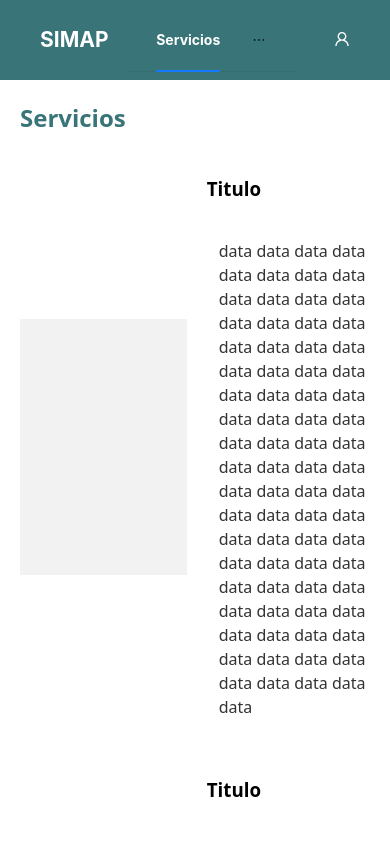
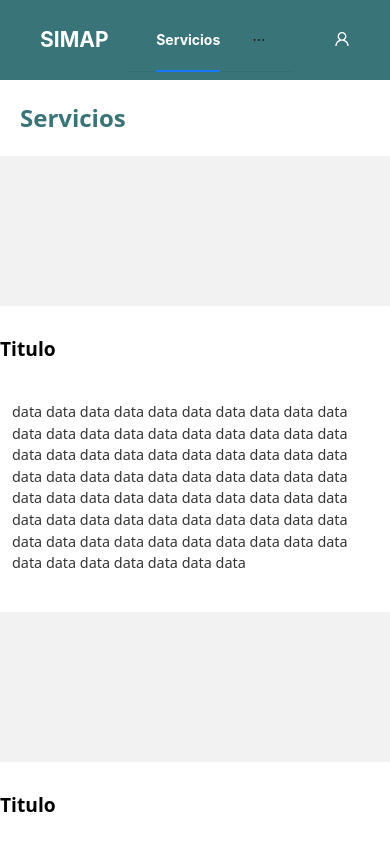
Before and after one commit to AlejandroIGA/DWP-Frontend-SIMAP, a React (Vite) app: page /servicios in a window 390 px wide. Built offline with nearby package versions, Linux system fonts and the light colour scheme.

Commit message:
Se añade responsividad en elementos de landingPage

```diff
--- a/src/pages/Certifications/Certifications.jsx
+++ b/src/pages/Certifications/Certifications.jsx
@@ -9,10 +9,10 @@ function Certifications(props) {
         <LandingLayout
             nav={<NavBar></NavBar>}
             content={
-                <>
+                <div style={{margin:"0", padding:"0"}}>
                     <h2>Certificaciones</h2>
                     <div>
-                        <div className='info-card'>
+                        <div className='test'>
                             <div className='info-image'>
 
                             </div>
@@ -29,7 +29,7 @@ function Certifications(props) {
                                 </p>
                             </div>
                         </div>
-                        <div className='info-card'>
+                        <div className='test'>
                             <div className='info-image'>
 
                             </div>
@@ -48,7 +48,7 @@ function Certifications(props) {
                         </div>
 
                     </div>
-                </>
+                </div>
 
             }
             footer={<Footer></Footer>}
--- a/src/pages/Certifications/style.css
+++ b/src/pages/Certifications/style.css
@@ -1,22 +1,63 @@
-.info-card{
+/* Estilos base */
+.test{
     display: flex;
-    direction: row;
+    flex-direction: row; /* Corregido: usa flex-direction en lugar de direction */
     width: 100%;
     color: #000;
-    align-items: top;
+    align-items: flex-start; /* Corregido: usa flex-start en lugar de top */
     margin-bottom: 20px;
+    margin-left: 20px;
+    margin-right: 20px;
+}
+
+.info-image {
+    width: 256px;
+    background-color: #f2f2f2;
+    height: 256px;
+    flex-shrink: 0; /* Evita que la imagen se reduzca */
+}
+
+.info-data {
+    display: flex;
+    flex-direction: column;
+    width: calc(100% - 276px); /* Ajusta el ancho restando el ancho de la imagen y el margen */
     margin-left: 20px;
 }
 
-.info-image{
-    width: 256px;
-    background-color: #f2f2f2;
-    height: 256px;
+/* Media Queries para responsividad */
+
+/* Pantallas menores a 768px */
+@media (max-width: 768px) {
+    .test {
+        flex-direction: column; /* Apila los elementos verticalmente */
+        margin-left: 0; /* Elimina el margen izquierdo */
+        margin-right: 0; /* Elimina el margen derecho */
+        align-items: center; /* Centra los elementos */
+    }
+
+    .info-image {
+        width: 100%; /* Ocupa todo el ancho en pantallas pequeñas */
+        height: 200px; /* Reduce la altura de la imagen */
+        margin-bottom: 10px; /* Añade espacio entre la imagen y el texto */
+    }
+
+    .info-data {
+        width: 100%; /* Ocupa todo el ancho en pantallas pequeñas */
+        margin-left: 0; /* Elimina el margen izquierdo */
+    }
 }
 
-.info-data{
-    display: flex;
-    flex-direction: column;
-    width: 80%;
-    margin-left: 20px;
+/* Pantallas menores a 480px */
+@media (max-width: 480px) {
+    .info-image {
+        height: 150px; /* Reduce aún más la altura de la imagen */
+    }
+
+    .info-data h3 {
+        font-size: 1.2rem; /* Reduce el tamaño del título */
+    }
+
+    .info-data p {
+        font-size: 0.9rem; /* Reduce el tamaño del texto */
+    }
 }
--- a/src/pages/Contact/Contact.jsx
+++ b/src/pages/Contact/Contact.jsx
@@ -21,7 +21,7 @@ function Contact(props) {
                 </p>
                 <div className='info-card'>
                     <div className='image'>
-                    <MailOutlined style={{fontSize:"64px"}}/>
+                    <MailOutlined style={{fontSize:"64px", color:"#000"}}/>
                     </div>
                     <div className='data'>
                         <p>Correo:</p>
@@ -30,7 +30,7 @@ function Contact(props) {
                 </div>
                 <div className='info-card'>
                     <div className='image'>
-                    <PhoneOutlined style={{fontSize:"64px"}} rotate={90}/>
+                    <PhoneOutlined style={{fontSize:"64px",  color:"#000"}} rotate={90}/>
                     </div>
                     <div className='data'>
                         <p>Teléfono:</p>
--- a/src/pages/Contact/style.css
+++ b/src/pages/Contact/style.css
@@ -1,25 +1,59 @@
-.info{
+/* Estilos base */
+.info {
     display: flex;
     flex-direction: column;
     width: 100%;
-    height: 60vh;
 }
 
-.info-card{
+.info-card {
     display: flex;
     flex-direction: row;
     width: 100%;
     align-items: center;
+    margin-bottom: 20px; /* Espacio entre tarjetas */
 }
 
-.info-card .image{
+.info-card .image {
     width: 64px;
     height: 64px;
     padding: 20px;
+    flex-shrink: 0; /* Evita que la imagen se reduzca */
 }
 
-.info-card .data{
+.info-card .data {
     display: flex;
     flex-direction: column;
     width: 100%;
 }
+
+/* Media Queries para responsividad */
+
+/* Pantallas menores a 768px */
+@media (max-width: 768px) {
+    .info-card {
+        flex-direction: column; /* Apila los elementos verticalmente */
+        align-items: flex-start; /* Alinea los elementos a la izquierda */
+    }
+
+    .info-card .image {
+        padding: 10px; /* Reduce el padding */
+        margin-bottom: 10px; /* Añade espacio entre la imagen y el texto */
+    }
+
+    .info-card .data {
+        width: 100%; /* Ocupa todo el ancho */
+    }
+}
+
+/* Pantallas menores a 480px */
+@media (max-width: 480px) {
+    .info-card .image {
+        width: 48px; /* Reduce el tamaño de la imagen */
+        height: 48px;
+        padding: 5px; /* Reduce el padding */
+    }
+
+    .info-card .data p {
+        font-size: 0.9rem; /* Reduce el tamaño del texto */
+    }
+}
--- a/src/pages/Home/style.css
+++ b/src/pages/Home/style.css
@@ -40,6 +40,7 @@
 .card-home{
     color: #000;
     margin-bottom: 20px;
+    margin-right: 20px;
 }
 
 .card-home h2{
@@ -52,3 +53,49 @@
     margin-top: 20px;
     background-color: #f2f2f2;
 }
+
+@media (max-width: 1024px) {
+    .row {
+        flex-direction: column; /* Apila los elementos verticalmente */
+    }
+
+    .izquierda,
+    .derecha {
+        width: 100%; /* Ocupa todo el ancho en pantallas pequeñas */
+    }
+
+    .derecha {
+        margin-top: 20px; /* Añade espacio entre las secciones */
+    }
+
+    .image-container {
+        height: 400px; /* Reduce el alto de la imagen */
+    }
+}
+
+@media (max-width: 768px) {
+    .image-container {
+        height: 300px; /* Reduce aún más el alto de la imagen */
+    }
+
+    .certificacion {
+        width: 200px; /* Reduce el tamaño de las certificaciones */
+        height: 200px;
+    }
+}
+
+/* Pantallas menores a 480px */
+@media (max-width: 480px) {
+    .image-container {
+        height: 200px; /* Alto mínimo para la imagen */
+    }
+
+    .card-home {
+        margin-bottom: 15px; /* Reduce el margen inferior */
+    }
+
+    .certificacion {
+        width: 150px; /* Tamaño más pequeño para certificaciones */
+        height: 150px;
+    }
+}
--- a/src/pages/ServicesPage/ServicesPage.jsx
+++ b/src/pages/ServicesPage/ServicesPage.jsx
@@ -9,10 +9,10 @@ function ServicesPage(props) {
         <LandingLayout
             nav={<NavBar></NavBar>}
             content={
-                <>
+                <div style={{margin:"0", padding:"0"}}>
                     <h2>Servicios</h2>
                     <div>
-                        <div className='info-card'>
+                        <div className='test'>
                             <div className='info-image'>
 
                             </div>
@@ -29,7 +29,7 @@ function ServicesPage(props) {
                                 </p>
                             </div>
                         </div>
-                        <div className='info-card'>
+                        <div className='test'>
                             <div className='info-image'>
 
                             </div>
@@ -48,7 +48,7 @@ function ServicesPage(props) {
                         </div>
 
                     </div>
-                </>
+                </div>
 
             }
             footer={<Footer></Footer>}
--- a/src/pages/ServicesPage/style.css
+++ b/src/pages/ServicesPage/style.css
@@ -1,22 +1,63 @@
-.info-card{
+/* Estilos base */
+.test{
     display: flex;
-    direction: row;
+    flex-direction: row; /* Corregido: usa flex-direction en lugar de direction */
     width: 100%;
     color: #000;
-    align-items: top;
+    align-items: flex-start; /* Corregido: usa flex-start en lugar de top */
     margin-bottom: 20px;
+    margin-left: 20px;
+    margin-right: 20px;
+}
+
+.info-image {
+    width: 256px;
+    background-color: #f2f2f2;
+    height: 256px;
+    flex-shrink: 0; /* Evita que la imagen se reduzca */
+}
+
+.info-data {
+    display: flex;
+    flex-direction: column;
+    width: calc(100% - 276px); /* Ajusta el ancho restando el ancho de la imagen y el margen */
     margin-left: 20px;
 }
 
-.info-image{
-    width: 256px;
-    background-color: #f2f2f2;
-    height: 256px;
+/* Media Queries para responsividad */
+
+/* Pantallas menores a 768px */
+@media (max-width: 768px) {
+    .test {
+        flex-direction: column; /* Apila los elementos verticalmente */
+        margin-left: 0; /* Elimina el margen izquierdo */
+        margin-right: 0; /* Elimina el margen derecho */
+        align-items: center; /* Centra los elementos */
+    }
+
+    .info-image {
+        width: 100%; /* Ocupa todo el ancho en pantallas pequeñas */
+        height: 200px; /* Reduce la altura de la imagen */
+        margin-bottom: 10px; /* Añade espacio entre la imagen y el texto */
+    }
+
+    .info-data {
+        width: 100%; /* Ocupa todo el ancho en pantallas pequeñas */
+        margin-left: 0; /* Elimina el margen izquierdo */
+    }
 }
 
-.info-data{
-    display: flex;
-    flex-direction: column;
-    width: 80%;
-    margin-left: 20px;
+/* Pantallas menores a 480px */
+@media (max-width: 480px) {
+    .info-image {
+        height: 150px; /* Reduce aún más la altura de la imagen */
+    }
+
+    .info-data h3 {
+        font-size: 1.2rem; /* Reduce el tamaño del título */
+    }
+
+    .info-data p {
+        font-size: 0.9rem; /* Reduce el tamaño del texto */
+    }
 }
```
Also changed, not shown: src/components/footer/style.css (+53 -8 lines).
